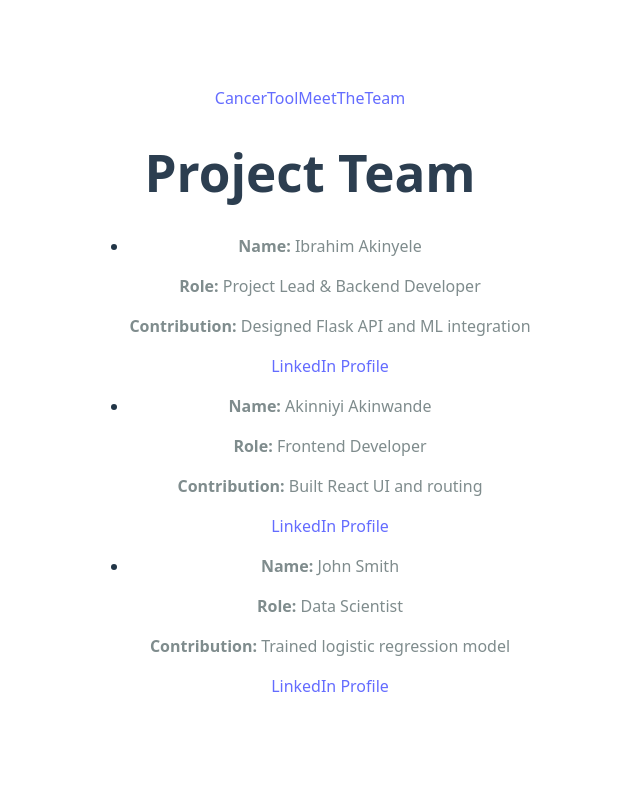
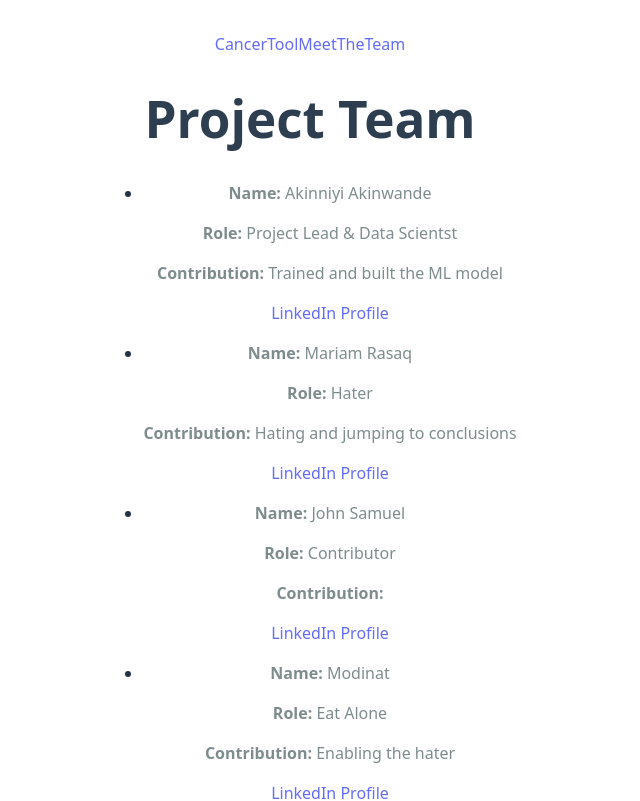
Before and after one commit to Akinyeleib/health-tech, a React (Vite) app: page /team in a window 1280 px wide. Shown: the top 801 px of the page, without its empty margins (330-970 px from the left). Built offline with nearby package versions, Linux system fonts and the light colour scheme; no server answers.

Commit message:
team members improvements

```diff
--- a/src/team-members.jsx
+++ b/src/team-members.jsx
@@ -4,22 +4,33 @@ import './App.css';
 const MeetTheTeam = () => {
   const members = [
     {
+      name: "Akinniyi Akinwande",
+      linkedin: "https://www.linkedin.com/in/akinniyi-akinwande-02a6121b9",
+      role: "Project Lead & Data Scientst",
+      contribution: "Trained and built the ML model"
+    },
+    {
+      name: "Mariam Rasaq",
+      linkedin: "https://www.linkedin.com/in/mariam-rasaq-887425249",
+      role: "Hater",
+      contribution: "Hating and jumping to conclusions"
+    },
+    {
+      name: " John Samuel",
+      linkedin: "/",
+      role: "Contributor",
+      contribution: ""
+    },
+    {
+      name: "Modinat",
+      linkedin: "/",
+      role: "Eat Alone",
+      contribution: "Enabling the hater"
+    },{
       name: "Ibrahim Akinyele",
       linkedin: "https://linkedin.com/in/akinyelib",
-      role: "Project Lead & Backend Developer",
-      contribution: "Designed Flask API and ML integration"
-    },
-    {
-      name: "Akinniyi Akinwande",
-      linkedin: "https://linkedin.com/in/jane-doe",
-      role: "Frontend Developer",
-      contribution: "Built React UI and routing"
-    },
-    {
-      name: "John Smith",
-      linkedin: "https://linkedin.com/in/john-smith",
-      role: "Data Scientist",
-      contribution: "Trained logistic regression model"
+      role: "Developer",
+      contribution: "Web App"
     }
   ];
 
```
